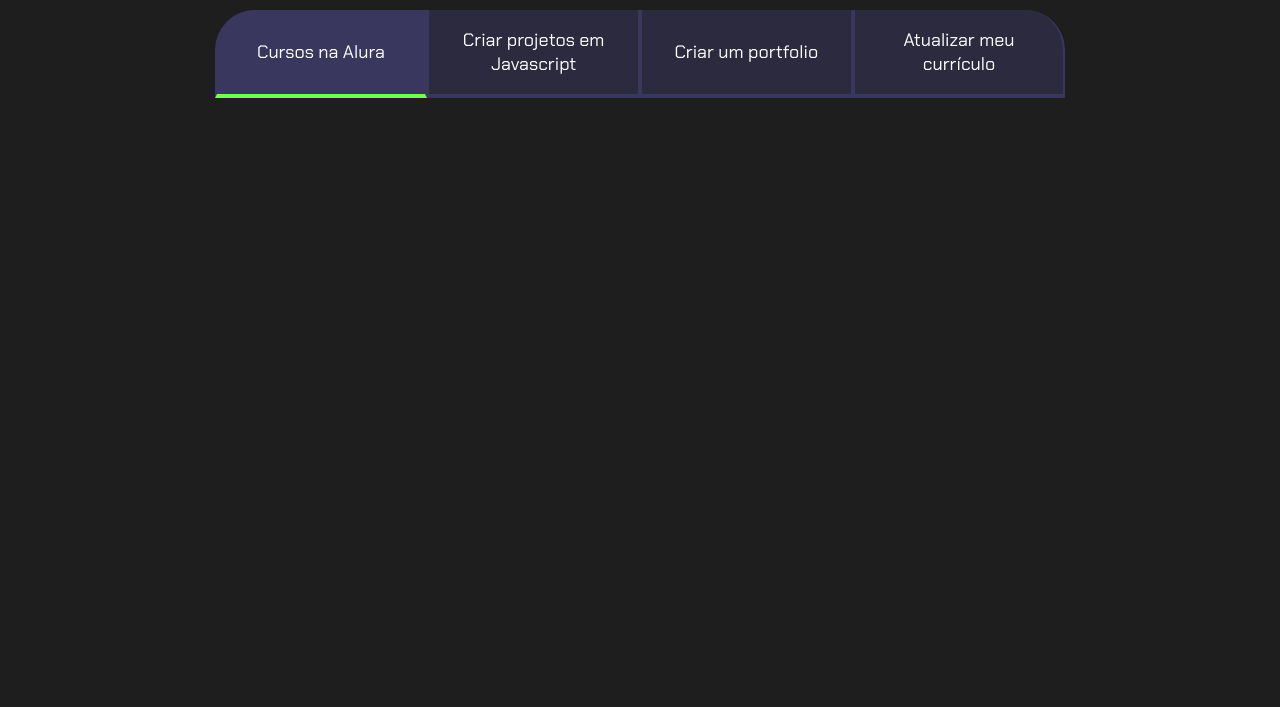
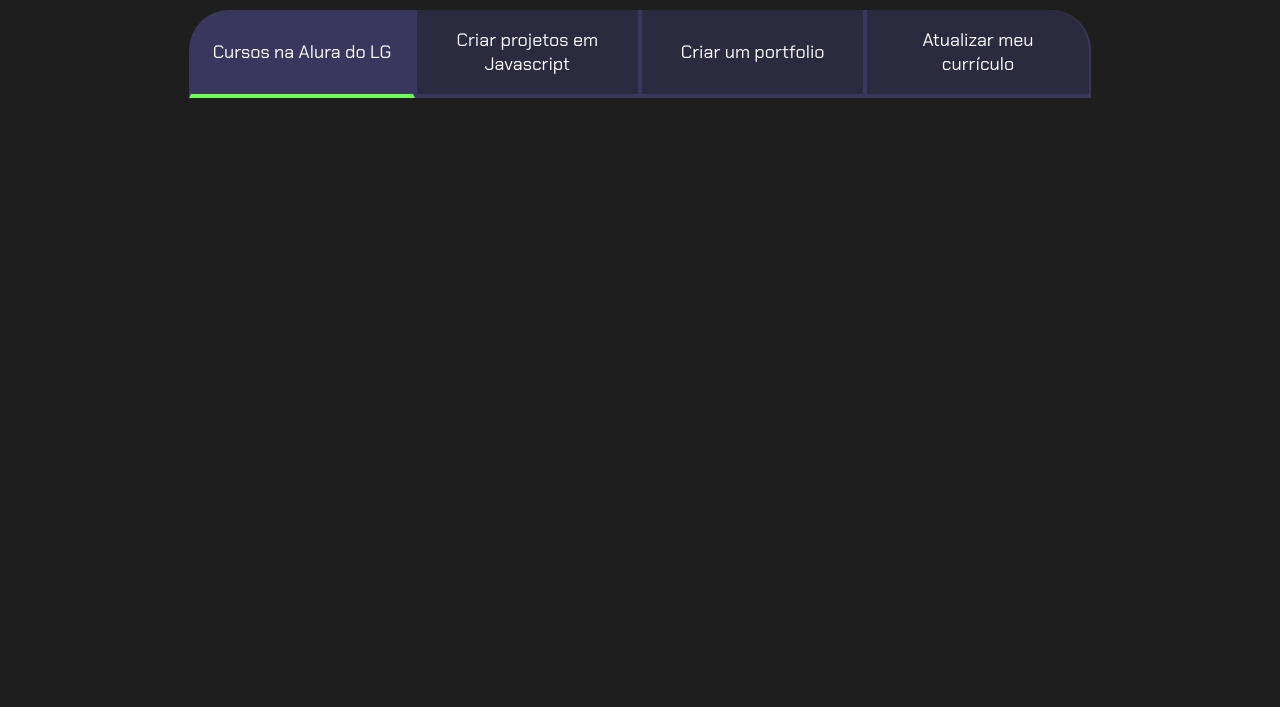
Before and after one commit to luizhgusmao/projeto-alura-1tri, a plain HTML site: page index.html in a window 1280 px wide. Shown: the part 93-800 px from the top of the page. Drawn offline with Linux system fonts and the light colour scheme.

Commit message:
teste casa

```diff
--- a/index.html
+++ b/index.html
@@ -12,7 +12,7 @@
     <section class="conteudo-principal">
         <h2 class="titulo-principal">Meus Objetivos do ano<span>_</span></h2>
         <div class="botoes">
-            <button class="botao ativo">Cursos na Alura</button>
+            <button class="botao ativo">Cursos na Alura do LG</button>
             <button class="botao">Criar projetos em Javascript</button>
             <button class="botao">Criar um portfolio</button>
             <button class="botao">Atualizar meu currículo</button>
```
